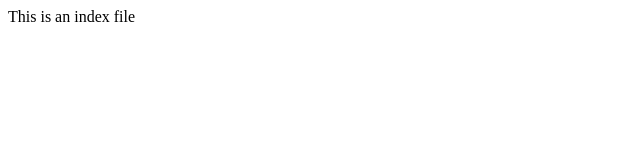
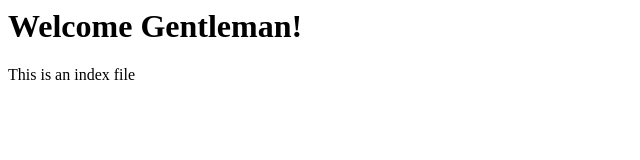
Before and after one commit to srsomub/localRepos, a plain HTML site: page index.html in a window 1280 px wide. Shown: the whole page, without its empty margins (0-640 px from the left). Drawn offline with Linux system fonts and the light colour scheme.

Commit message:
Header tag added

```diff
--- a/index.html
+++ b/index.html
@@ -1,2 +1,2 @@
-
+<h1>Welcome Gentleman!</h1>
 <p>This is an index file</p>
```
